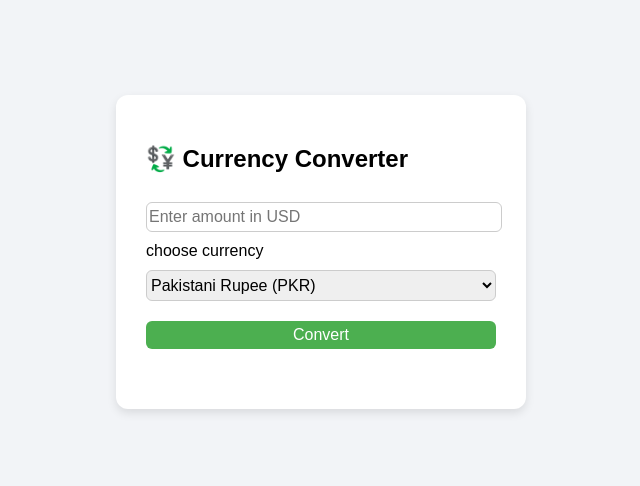
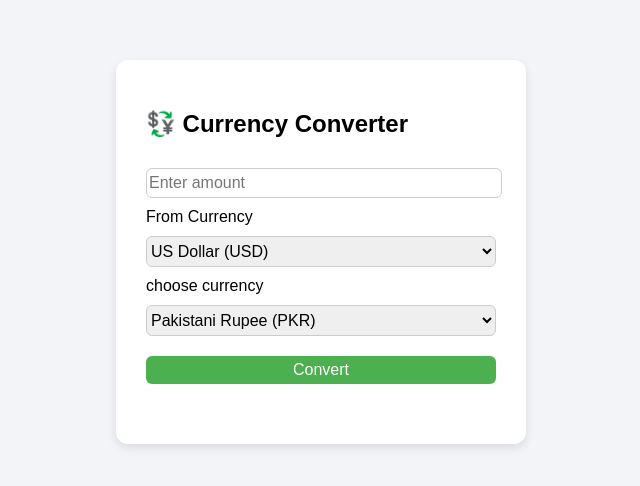
Before and after one commit to nadiaabbas139/currency_convertor_app, a plain HTML site: page index.html in a window 1280 px wide. Shown: the part 156-642 px from the top of the page, without its empty margins (319-959 px from the left). Drawn offline with Linux system fonts and the light colour scheme.

Commit message:
Added from currency dropdown in html file

```diff
--- /dev/null
+++ b/config.js
@@ -0,0 +1,5 @@
+
+const CONFIG = {
+  API_KEY: "1eeccfb59edc61c8c944107e",
+  BASE_URL: "https://v6.exchangerate-api.com/v6/"
+};
--- a/index.html
+++ b/index.html
@@ -10,9 +10,35 @@
 <body>
     <div class="converter">
     <h2>💱 Currency Converter</h2>
-    <input type="number" id="amount" placeholder="Enter amount in USD" />
-    <label for="currency">choose currency </label>
-    <select id="currency">
+    <input type="number" id="amount" placeholder="Enter amount " />
+
+    <label for="fromCurrency">From Currency</label>
+    <select id="fromCurrency">
+        <option value="USD">US Dollar (USD)</option>
+        <option value="PKR">Pakistani Rupee (PKR)</option>
+        <option value="EUR">Euro (EUR)</option>
+        <option value="GBP">British Pound (GBP)</option>
+        <option value="INR">Indian Rupee (INR)</option>
+        <option value="AUD">Australian Dollar (AUD)</option>
+        <option value="CAD">Canadian Dollar (CAD)</option>
+        <option value="CNY">Chinese Yuan (CNY)</option>
+        <option value="JPY">Japanese Yen (JPY)</option>
+        <option value="SAR">Saudi Riyal (SAR)</option>
+        <option value="AED">UAE Dirham (AED)</option>
+        <option value="TRY">Turkish Lira (TRY)</option>
+        <option value="CHF">Swiss Franc (CHF)</option>
+        <option value="NZD">New Zealand Dollar (NZD)</option>
+        <option value="ZAR">South African Rand (ZAR)</option>
+        <option value="BDT">Bangladeshi Taka (BDT)</option>
+        <option value="MYR">Malaysian Ringgit (MYR)</option>
+        <option value="THB">Thai Baht (THB)</option>
+        <option value="IDR">Indonesian Rupiah (IDR)</option>
+        <option value="NGN">Nigerian Naira (NGN)</option>
+        <option value="EGP">Egyptian Pound (EGP)</option>
+    </select>
+
+    <label for="toCurrency">choose currency </label>
+    <select id="toCurrency">
 
         <option value="PKR">Pakistani Rupee (PKR)</option>
         <option value="EUR">Euro (EUR)</option>
```
Also changed, not shown: script.js (added).
